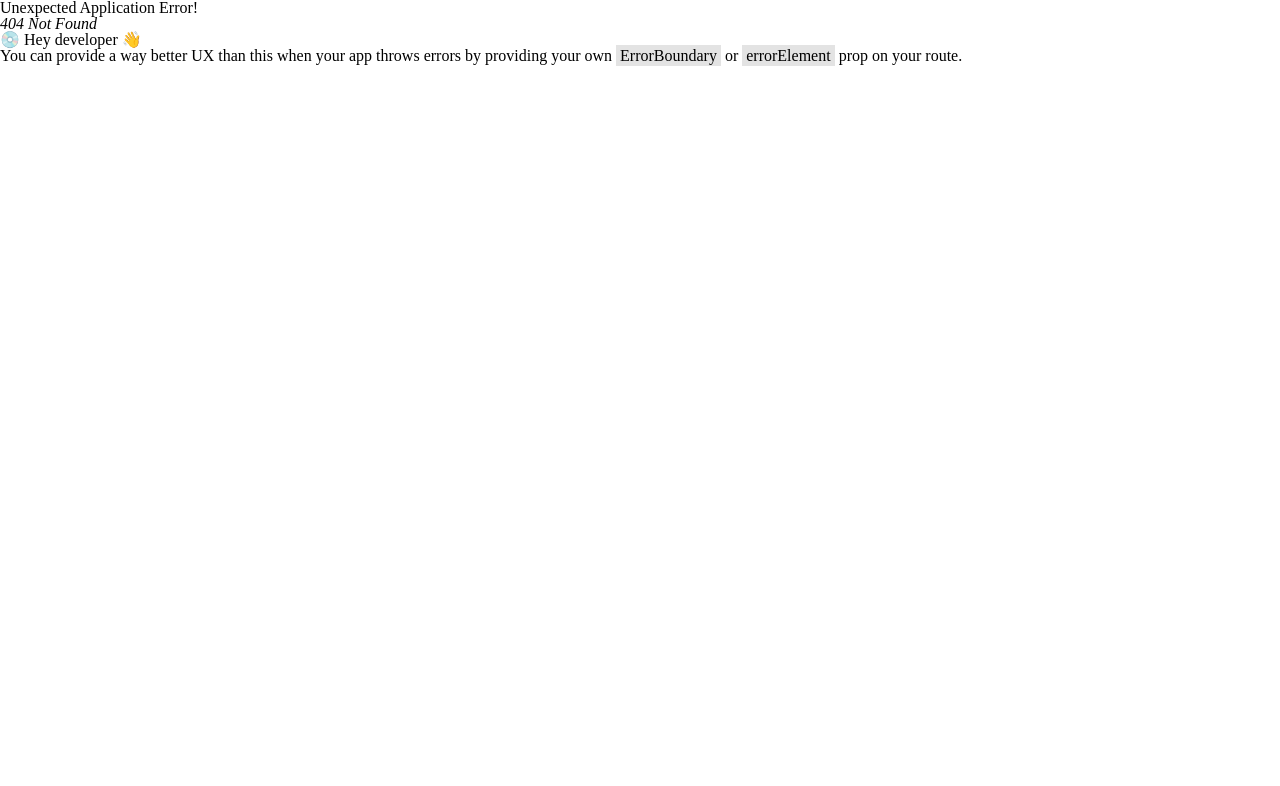
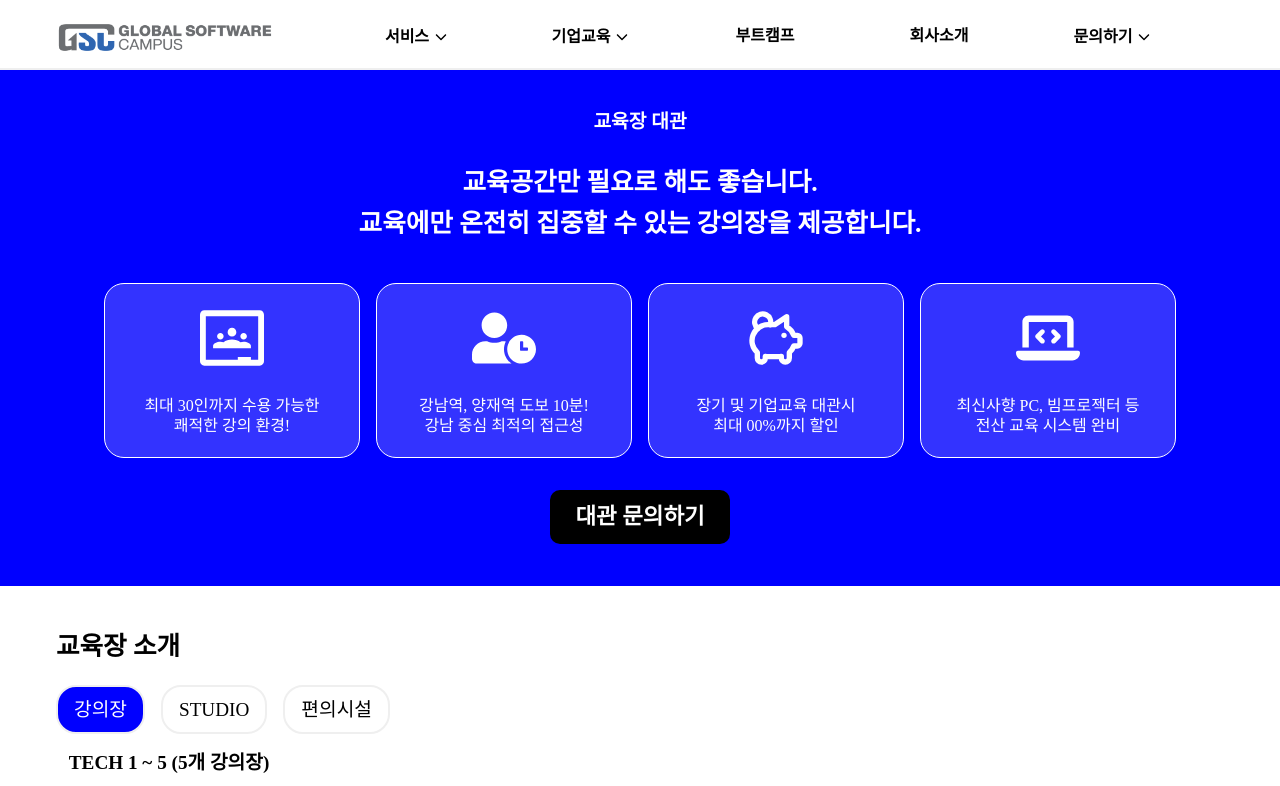
Before and after one commit to jh1109/gsc-app, a React (Create React App) app: page /service-academy in a window 1280 px wide. Before the commit this address had no page. Shown: the top 786 px of the page. Built offline with nearby package versions, Linux system fonts and the light colour scheme.

Commit message:
[chore] 링크 주소 수정 및 연결

```diff
--- a/src/components/banner/ClassroomBanner.js
+++ b/src/components/banner/ClassroomBanner.js
@@ -46,7 +46,9 @@ const ClassroomBanner = () => {
                     </StrengthItem>
 
                 </ul>
-            <Link to="/contact-classroom" >대관 문의하기</Link>
+            <Link to="https://booking.naver.com/booking/10/bizes/548221/items/3997384?area=ple&startDate=2024-04-11"
+                target="_blank"
+            >대관 문의하기</Link>
         </div>
     );
 };
--- a/src/components/classroom/FeeInfo.js
+++ b/src/components/classroom/FeeInfo.js
@@ -17,7 +17,9 @@ const FeeInfo = () => {
                 <div className={classes.eventArea}>
                     <p>강의장 장기 이용 시 비용 조정 가능!</p>
                     <TbArrowBigRightLines /><TbArrowBigRightLines />
-                    <Link to="/contact-classroom">교육장 대관 문의하기</Link>
+                    <Link to="https://booking.naver.com/booking/10/bizes/548221/items/3997384?area=ple&startDate=2024-04-11"
+                        target="_blank"
+                    >교육장 대관 문의하기</Link>
                 </div>
                 <div className={classes.detailWrapper}>
                     <FeeDetail title="PC 강의장" sub="1일 8시간 700,000원" subject1="TECH 1 ~ 3 강의장(3개 강의장)" comment="시간 초과 시 시간당 비용 발생">
--- a/src/components/ictPage/EduInfo.js
+++ b/src/components/ictPage/EduInfo.js
@@ -9,10 +9,10 @@ const EduInfo = () => {
             <p className={classes.subTitle}>세계 첨단산업을 선도하는 기술인력양성 전문 기업</p>
             <div className={classes.listWrapper}>
                 <ul className={classes.lists}>
-                    <EduInfoList linkTitle="신입사원 DX" linkUrl="/b2b-ojtDX" imgSrc="/"/>
-                    <EduInfoList linkTitle="재직자 DX" linkUrl="/b2b-teamsDX" imgSrc="/"/>
-                    <EduInfoList linkTitle="C-Level DX" linkUrl="/b2b-CLevelDX" imgSrc="/"/>
-                    <EduInfoList linkTitle="부트캠프" linkUrl="/techfrontiers" imgSrc="/"/>
+                    <EduInfoList linkTitle="신입사원 DX" linkUrl="/b2b-newcomerDX" imgSrc="/"/>
+                    <EduInfoList linkTitle="재직자 DX" linkUrl="/b2b-juniorDX" imgSrc="/"/>
+                    <EduInfoList linkTitle="C-Level DX" linkUrl="/b2b-seniorDX" imgSrc="/"/>
+                    <EduInfoList linkTitle="부트캠프" linkUrl="/TECHF" imgSrc="/"/>
                 </ul>
             </div>
         </div>
--- a/src/components/layout/Header.js
+++ b/src/components/layout/Header.js
@@ -43,27 +43,27 @@ const Header = () => {
         usrl: "/service-ICTedu"
     },{
         name: "고객 사례",
-        usrl: "/service-cases"
+        usrl: "/service-educases"
     },{
         name: "교육장 대관",
-        usrl: "/service-classroom"
+        usrl: "/service-academy"
     }]
     const b2bList = [{
         name: "신입사원 DX",
-        usrl: "/b2b-ojtDX"
+        usrl: "/b2b-newcomerDX"
     },{
         name: "재직자 DX",
-        usrl: "/b2b-teamsDX"
+        usrl: "/b2b-juniorDX"
     },{
         name: "C-Level DX",
-        usrl: "/b2b-CLevelDX"
+        usrl: "/b2b-seniorDX"
     }]
     const contactList = [{
         name: "교육 문의하기",
         usrl: "/contact"
     },{
         name: "교육장 대관하기",
-        usrl: "/contact-classroom"
+        usrl: "https://booking.naver.com/booking/10/bizes/548221/items/3997384?area=ple&startDate=2024-04-11"
     }]
 
     return (
@@ -85,8 +85,8 @@ const Header = () => {
                         <button type="button" className={classes.navBtn}>기업교육 <IoIosArrowDown className={!b2bArrow ? classes.arrowIcon : classes.arrowIconTrans}/></button>
                         {onb2b && <NavLiItem handleDetailNavOut={ handleB2bDetailNavOut } list={b2bList}/>}
                     </li>
-                    <li className={classes.navLi}><Link to="/techfrontiers">부트캠프</Link></li>
-                    <li className={classes.navLi}><Link to="/about">회사소개</Link></li>
+                    <li className={classes.navLi}><Link to="/TECHF">부트캠프</Link></li>
+                    <li className={classes.navLi}><Link to="/aboutgsc">회사소개</Link></li>
                     <li className={classes.navLi} onMouseEnter={handleContactDetailNav} onMouseLeave={handleContactDetailNavOut}>
                         <button type="button" className={classes.navBtn}>문의하기 <IoIosArrowDown className={!contactArrow ? classes.arrowIcon : classes.arrowIconTrans}/></button>
                         {onContact && <NavLiItem handleDetailNavOut={ handleContactDetailNavOut } list={contactList}/>}
--- a/src/components/mainPage/Review.js
+++ b/src/components/mainPage/Review.js
@@ -20,8 +20,8 @@ const Review = () => {
       </div>
       <p className="smallfont1">&#8251; 교육 종료 후 만족도 설문을 통해 수강생이 100% 직접 작성한 내용입니다.</p>
       <div className={classes.btnArea}>
-        <Link to="https://blog.naver.com/globalsoftwarecampus" target="_blank" className="bigfont1 bold">교육후기 바로가기</Link>
-        <Link to="/service-cases" className="bigfont1 bold">교육사례 바로가기</Link>
+        <Link to="https://blog.naver.com/globalsoftwarecampus" target="_blank" className="bigfont1 bold">교육 후기 바로가기</Link>
+        <Link to="/service-educases" className="bigfont1 bold">고객 사례 바로가기</Link>
       </div>
     </section>
   );
--- a/src/components/mainPage/Service.js
+++ b/src/components/mainPage/Service.js
@@ -15,7 +15,7 @@ const Service = () => {
         <div className={classes.btn_area}>
           <Link to="/service-ICTedu" className={classes.big_btn}>맞춤형ICT교육 상세보기</Link>
           <Link to="/b2b" className={classes.small_btn}>기업교육 바로가기</Link>
-          <Link to="/techfrontiers" className={classes.small_btn}>부트캠프 바로가기</Link>
+          <Link to="/TECHF" className={classes.small_btn}>부트캠프 바로가기</Link>
         </div>
       </div>
 
--- a/src/components/mainPage/Service2.js
+++ b/src/components/mainPage/Service2.js
@@ -12,8 +12,10 @@ const Service2 = () => {
           <p>교육공간만 필요로 해도 즣습니다. <br /> 교육에만 온전히 집중할 수 있는 강의장을 제공합니다.</p>
         </div>
         <div className={classes.btn_area}>
-          <Link to="/service-classroom" className={classes.big_btn}>교육장 대관 상세보기</Link>
-          <Link to="/" className={classes.big_btn}>교육장 대관 문의하기</Link>
+          <Link to="/service-academy" className={classes.big_btn}>교육장 대관 상세보기</Link>
+          <Link to="https://booking.naver.com/booking/10/bizes/548221/items/3997384?area=ple&startDate=2024-04-11"
+            target="_blank"
+            className={classes.big_btn}>교육장 대관 문의하기</Link>
         </div>
       </div>
       <ServiceImage />
--- a/src/pages/Classroom.js
+++ b/src/pages/Classroom.js
@@ -21,7 +21,9 @@ const Classroom = () => {
                 sub2="문의 내용을 남겨주시면 담당자가 빠른 시일 내에 답변드리겠습니다."
                 className="mainPageContact"
             >
-                <Link to="/contact-classroom">교육장 대관 문의하기</Link>
+                <Link to="https://booking.naver.com/booking/10/bizes/548221/items/3997384?area=ple&startDate=2024-04-11"
+                    target="_blank"
+                >교육장 대관 문의하기</Link>
             </MainBanner>
             <Footer />
         </div>
--- a/src/pages/ContactClassroom.js
+++ /dev/null
@@ -1,11 +0,0 @@
-import React from 'react';
-
-const ContactClassroom = () => {
-    return (
-        <div>
-            교육장대관 문의하기 페이지 입니다.
-        </div>
-    );
-};
-
-export default ContactClassroom;
--- a/src/pages/ICTedu.js
+++ b/src/pages/ICTedu.js
@@ -18,7 +18,7 @@ const ICTedu = () => {
                     sub2="당신의 성장을 위한 최적의 교육 솔루션을 만나보세요."
                     className="ictBanner"
                 >
-                    <Link to="/">교육 문의하기</Link>
+                    <Link to="/contact">교육 문의하기</Link>
                 </ICTBanner>
             <EduInfo/>
             <Process />
```
Also changed, not shown: src/App.js (+7 -9 lines).
